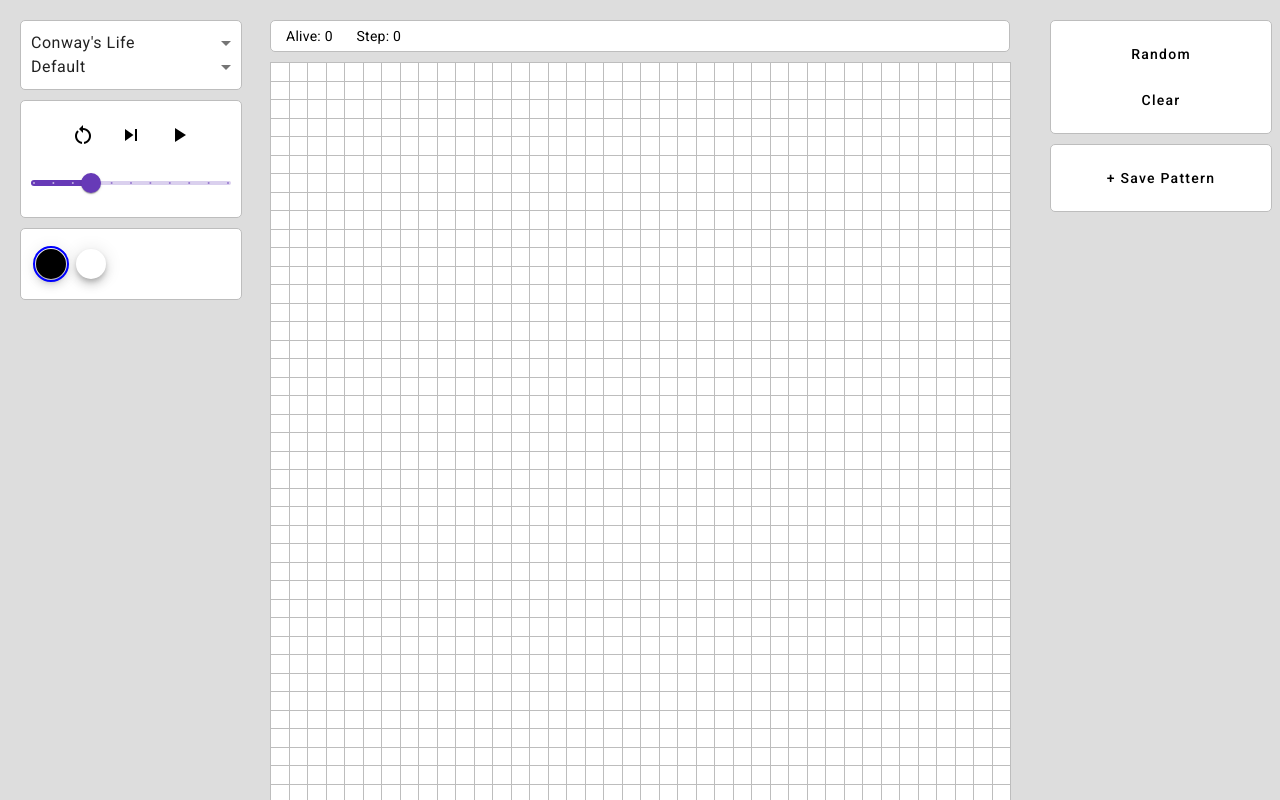
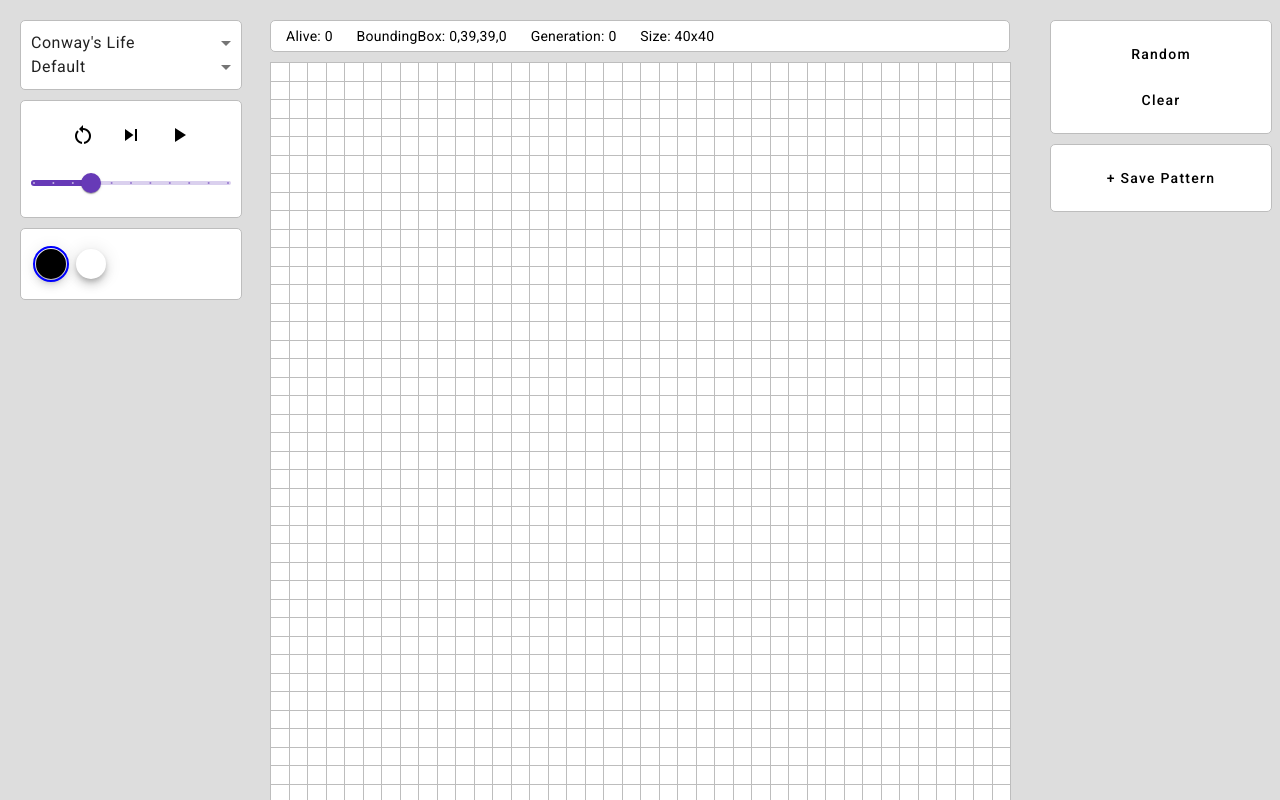
Before and after one commit to Hypercubed/CellularPlayground, an Angular app: page / in a window 1280 px wide. Built offline with nearby package versions, Linux system fonts and the light colour scheme.

Commit message:
boundary box ops

```diff
--- a/src/app/app.component.scss
+++ b/src/app/app.component.scss
@@ -4,7 +4,7 @@
 
   --board-width: calc(100vw - 540px);
   --cell-size: calc(var(--board-width) / var(--m));
-  --board-height: calc(var(--n) * var(--cell-size));
+  --board-height: auto;
   --board-grid-color: #bdbdbd;
 
   --background-color: #ddd;
@@ -59,7 +59,6 @@
   .pattern-board {
     height: var(--board-height);
     width: var(--board-width);
-    aspect-ratio: 1 / 1;
     margin: 10px auto;
     table-layout: fixed;
 
--- a/src/app/app.component.ts
+++ b/src/app/app.component.ts
@@ -14,11 +14,11 @@ import { MatSelectChange } from '@angular/material/select';
 
 import { Diodes, WireWorld } from './games/wireworld';
 import { Ant } from './games/ant';
-import { Life, LifeOptions } from './games/life';
+import { Life } from './games/life';
 import { Wolfram } from './games/wolfram';
 import { BoundaryType, CellState, Game, GameOptions } from './games/game';
 import { KeyValue } from '@angular/common';
-import { BB, bb2, bb3, bb4 } from './games/bb';
+import { BB, bb2, bb3, bb4, bb5 } from './games/bb';
 // import { Rain } from "./games/rain";
 // import { City } from "./games/city";
 
@@ -93,6 +93,7 @@ const Games: GameListItem[] = [
       { title: '2-state busy beaver', BoundaryType: BoundaryType.Wall, rules: bb2 },
       { title: '3-state busy beaver', rules: bb3, BoundaryType: BoundaryType.Wall },
       { title: '4-state busy beaver', height: 120, rules: bb4, BoundaryType: BoundaryType.Wall },
+      // { title: '5-state busy beaver', height: 240, width: 120, rules: bb5, BoundaryType: BoundaryType.Infinite },
     ],
     patterns: ['14bA'],
     savedPatterns: [],
@@ -271,16 +272,17 @@ export class AppComponent {
   doStep() {
     this.timeout = null;
 
-    this.stats.begin();
-
     if (this.speed > 0) {
-      this.game.doSteps(this.speed);
+      for (let i = 0; i < this.speed; i++) {
+        this.stats.begin();
+        this.game.doStep();
+        this.stats.end();
+      }
     } else {
-      this.game.doSteps(1);
+      this.game.doStep();
     }
-
+    this.game.refreshStats();
     this.cdr.detectChanges();
-    this.stats.end();
 
     if (this.playing && !this.paused) {
       const next = () => {
--- a/src/app/games/ant.ts
+++ b/src/app/games/ant.ts
@@ -43,7 +43,7 @@ const AntOptionsDefault = {
 
 export class Ant extends Game {
   stats = {
-    Step: 0,
+    Generation: 0,
     Ants: 0,
   };
 
@@ -74,6 +74,7 @@ export class Ant extends Game {
   }
 
   refreshStats() {
+    this.stats.Generation = this.step;
     this.stats.Ants =
       this.worldCountWhen(BLACK_UP) +
       this.worldCountWhen(WHITE_UP) +
--- a/src/app/games/city.ts
+++ b/src/app/games/city.ts
@@ -44,7 +44,7 @@ export class City extends Game<CityState> {
 
   reset() {
     this.fillWith(EMPTY);
-    this.stats.Step = 0;
+    this.step = 0;
     this.refreshStats();
   }
 
--- a/src/app/games/game.ts
+++ b/src/app/games/game.ts
@@ -8,6 +8,7 @@ export interface GameOptions {
   width: number;
   height: number;
   boundaryType: BoundaryType;
+  oneDimensional: boolean;
 }
 
 export enum BoundaryType {
@@ -24,6 +25,8 @@ const DefaultGameOptions = {
   height: 40,
   boundaryType: BoundaryType.Infinite,
 };
+
+const MaxSize = 65536;
 
 export abstract class Game<
   T extends CellState = CellState,
@@ -49,10 +52,16 @@ export abstract class Game<
 
   boundaryType: BoundaryType = BoundaryType.Infinite;
 
+  oneDimensional: boolean = false;
+  step = 0;
+
   protected range = 1;
 
   /* readonly */
   get grid(): Readonly<T[][]> {
+    // if (this.oneDimensional) {
+    //   return this.viewGrid.slice(0, this.step + 1);
+    // }
     return this.viewGrid;
   }
 
@@ -82,17 +91,21 @@ export abstract class Game<
     this.width = this.options.width;
     this.height = this.options.height;
     this.boundaryType = this.options.boundaryType;
+    this.oneDimensional = this.options.oneDimensional;
 
-    this.boundingBox = [0, this.width, this.height, 0];
+    this.boundingBox = [0, this.width - 1, this.height - 1, 0];
   }
 
   refreshStats() {
+    this.stats.Generation = this.step;
     this.stats.Alive = this.worldCountWhen(ACTIVE as T);
+    this.stats.Size = String(this.boundingBox[1] - this.boundingBox[3] + 1) + 'x' + String(this.boundingBox[2] - this.boundingBox[0] + 1);
+    this.stats.BoundingBox = this.boundingBox;
   }
 
   reset() {
     this.fillWith(EMPTY as T);
-    this.stats.Step = 0;
+    this.step = 0;
     this.refreshStats();
   }
 
@@ -100,6 +113,7 @@ export abstract class Game<
     c ||= this.emptyCell;
     this.viewGrid = makeGridWith(this.width, this.height, c);
     this.currentGrid = {};
+    this.boundingBox = [0, this.width - 1, this.height - 1, 0];
 
     for (let x = 0; x < this.width; x++) {
       for (let y = 0; y < this.height; y++) {
@@ -174,15 +188,8 @@ export abstract class Game<
   }
 
   getCell(x: number, y: number): T {
-    if (this.boundaryType === BoundaryType.Torus) {
-      x = (x + this.width) % this.width;
-      y = (y + this.height) % this.height;
-    } else if (this.boundaryType === BoundaryType.Wall) {
-      if (x < 0 || y < 0) return this.emptyCell;
-      if (y >= this.height || x >= this.width)
-        return this.emptyCell;
-    }
-    return this.get(x, y) as T;
+    [x, y] = this.getPosition(x, y);
+    return this.currentGrid?.[y]?.[x] || this.emptyCell as T;
   }
 
   immediatelySetCell(x: number, y: number, s: T): void {
@@ -190,20 +197,8 @@ export abstract class Game<
     this.refreshStats();
   }
 
-  private get(x: number, y: number): T {
-    return this.currentGrid?.[y]?.[x] || this.emptyCell;
-  }
-
   private set(x: number, y: number, s: T) {
-    // Enforce boundary conditions
-    if (this.boundaryType === BoundaryType.Torus) {
-      x = (x + this.width) % this.width;
-      y = (y + this.height) % this.height;
-    } else if (this.boundaryType === BoundaryType.Wall) {
-      if (x < 0 || y < 0) return;
-      if (y >= this.height || x >= this.width)
-        return;
-    }
+    [x, y] = this.getPosition(x, y);
 
     if (!this.currentGrid[y]) {
       this.currentGrid[y] = {};
@@ -226,37 +221,74 @@ export abstract class Game<
     this.viewGrid[y][x] = s;
   }
 
-  doSteps(n: number = 1) {
-    for (let i = 0; i < n; i++) {
-      this.doStep();
-    }
-    this.refreshStats();
-  }
-
-  protected doStep() {
+  doStep() {
     const changes = [];
 
-    const minX = this.boundingBox[3] - this.range;
-    const maxX = this.boundingBox[1] + this.range;
-    const minY = this.boundingBox[0] - this.range;
-    const maxY = this.boundingBox[2] + this.range;
+    let minX = this.boundingBox[3] - this.range;
+    let maxX = this.boundingBox[1] + this.range;
+    let minY = this.boundingBox[0] - this.range;
+    let maxY = this.boundingBox[2] + this.range;
+
+    if (this.oneDimensional) {
+      minY = this.step + 1;
+      maxY = this.step + 1;
+    }
+
+    let nextMinX = Infinity;
+    let nextMaxX = -Infinity;
+    let nextMinY = Infinity;
+    let nextMaxY = -Infinity;
 
     for (let x = minX; x <= maxX; x++) {
       for (let y = minY; y <= maxY; y++) {
-        const c = this.getCell(x, y);
-        const n = this.getNextCell(x, y) || c;
+        const [xx, yy] = this.getPosition(x, y);
+
+        const c = this.getCell(xx, yy);
+        const n = this.getNextCell(xx, yy) || c;
         if (n !== c) {
-          changes.push([x, y, n]);
+          changes.push([xx, yy, n]);
+        }
+        if (c !== this.emptyCell) {
+          nextMinX = Math.min(nextMinX, xx);
+          nextMinY = Math.min(nextMinY, yy);
+          nextMaxX = Math.max(nextMaxX, xx);
+          nextMaxY = Math.max(nextMaxY, yy);
         }
       }
     }
+
+    this.boundingBox[0] = nextMinY;
+    this.boundingBox[1] = nextMaxX;
+    this.boundingBox[2] = nextMaxY;
+    this.boundingBox[3] = nextMinX;
 
     // Only update what has changed
     for (const [x, y, n] of changes) {
       this.set(x, y, n);
     }
 
-    this.stats.Step++;
+    this.step++;
+  }
+
+  private getPosition(x: number, y: number): [number, number] {
+    // Enforce boundary conditions
+    if (this.boundaryType === BoundaryType.Torus) {
+      x = mod(x, this.width);
+      y = mod(y, this.height);
+    } else if (this.boundaryType === BoundaryType.Wall) {
+      if (x < 0) x = 0;
+      if (y < 0) y = 0;
+      if (y >= this.height) y = this.height - 1;
+      if (x >= this.width) x = this.width - 1;
+    }
+
+    // Enforce maximum compute size
+    if (x < -MaxSize) x = -MaxSize;
+    if (y < -MaxSize) y = -MaxSize;
+    if (y >= MaxSize) y = MaxSize;
+    if (x >= MaxSize) x = MaxSize;
+
+    return [x, y];
   }
 
   getRLE() {
@@ -340,16 +372,8 @@ export abstract class Game<
     this.refreshStats();
   }
 
-  protected getNextField() {
-    for (let x = this.boundingBox[3]; x < this.boundingBox[1]; x++) {
-      for (let y = this.boundingBox[0]; y < this.boundingBox[2]; y++) {
-        return this.getNextCell(x, y);
-      }
-    }
-  }
-
-  protected getNextCell(y: number, x: number) {
-    return this.getCell(x, y);
+  protected getNextCell(y: number, x: number): T | void {
+    return;
   }
 }
 
@@ -376,3 +400,7 @@ export function makeGridWith<T extends CellState = CellState>(
     });
   });
 }
+
+function mod(n: number, m: number): number {
+  return ((n % m) + m) % m;
+}
--- a/src/app/games/life.ts
+++ b/src/app/games/life.ts
@@ -12,8 +12,7 @@ const LifeDefaultOptions = {
 };
 
 export class Life extends Game {
-  stats = {
-    Step: 0,
+  stats: Record<string, any> = {
     Alive: 0,
   };
 
@@ -48,8 +47,4 @@ export class Life extends Game {
       return this.survive.includes(s) ? ACTIVE : EMPTY;
     }
   }
-
-  refreshStats() {
-    this.stats.Alive = this.worldCountWhen(ACTIVE);
-  }
 }
--- a/src/app/games/wireworld.ts
+++ b/src/app/games/wireworld.ts
@@ -18,7 +18,6 @@ export const Diodes =
 
 export class WireWorld extends Game {
   stats = {
-    Step: 0,
     Electrons: 0,
   };
 
--- a/src/app/games/wolfram.ts
+++ b/src/app/games/wolfram.ts
@@ -1,6 +1,7 @@
 import { ACTIVE, BoundaryType, CellState, EMPTY, Game, GameOptions } from './game';
 
 const defaultWolframOptions = {
+  oneDimensional: true,
   width: 43,
   height: 22,
   boundaryType: BoundaryType.Infinite,
@@ -12,8 +13,8 @@ interface WolframOptions extends GameOptions {
 }
 
 export class Wolfram extends Game<CellState, WolframOptions> {
-  stats = {
-    Step: 0,
+  stats: Record<string, any> = {
+    Generation: 0,
     Alive: 0,
   };
 
@@ -41,22 +42,10 @@ export class Wolfram extends Game<CellState, WolframOptions> {
   }
 
   getNextCell(x: number, y: number) {
-    if (y !== this.stats.Step + 1) return; // Optimization for 1d machines
-
-    const c = this.getCell(x, y);
-
-    if (c?.state === EMPTY.state) {
-      const b0 = +(this.getCell(x + 1, y - 1)?.state === ACTIVE.state);
-      const b1 = +(this.getCell(x, y - 1)?.state === ACTIVE.state);
-      const b2 = +(this.getCell(x - 1, y - 1)?.state === ACTIVE.state);
-      const s = b0 + (b1 << 1) + (b2 << 2);
-      return this.rule[s];
-    }
-
-    return c;
-  }
-
-  refreshStats() {
-    this.stats.Alive = this.worldCountWhen(ACTIVE);
+    const b0 = +(this.getCell(x + 1, y - 1)?.state === ACTIVE.state);
+    const b1 = +(this.getCell(x, y - 1)?.state === ACTIVE.state);
+    const b2 = +(this.getCell(x - 1, y - 1)?.state === ACTIVE.state);
+    const s = b0 + (b1 << 1) + (b2 << 2);
+    return this.rule[s];
   }
 }
```
Also changed, not shown: src/app/games/bb.ts (+21 -16 lines).
